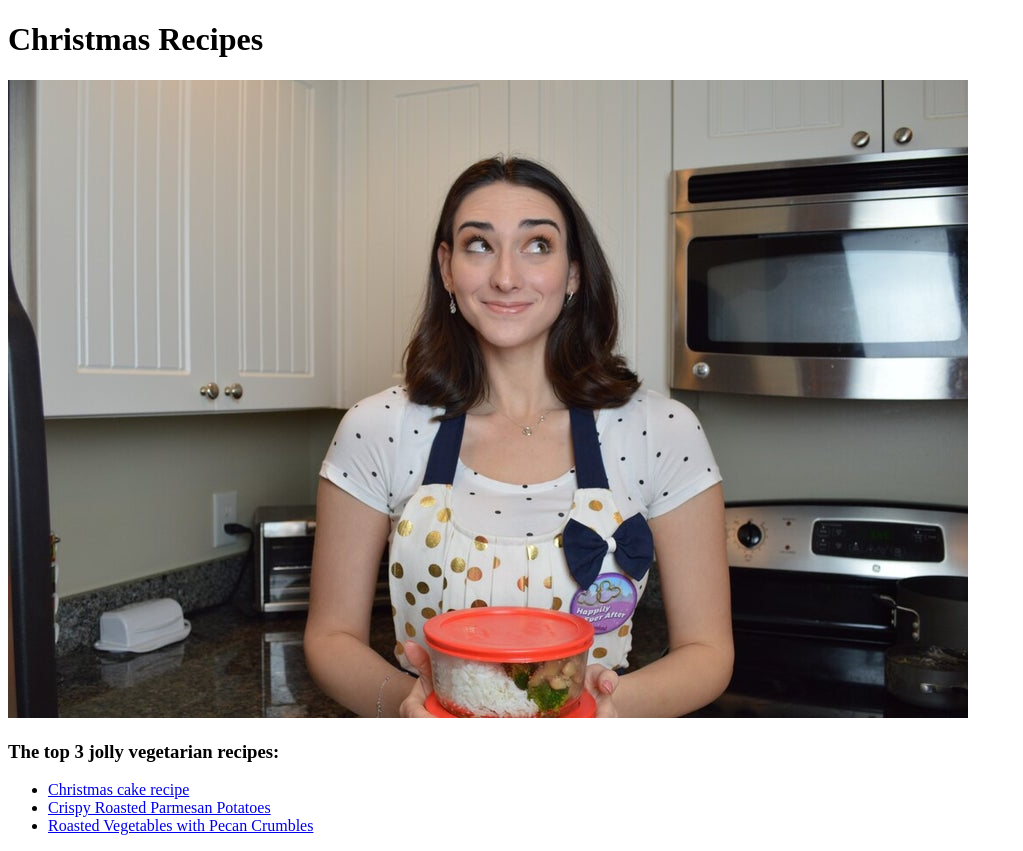
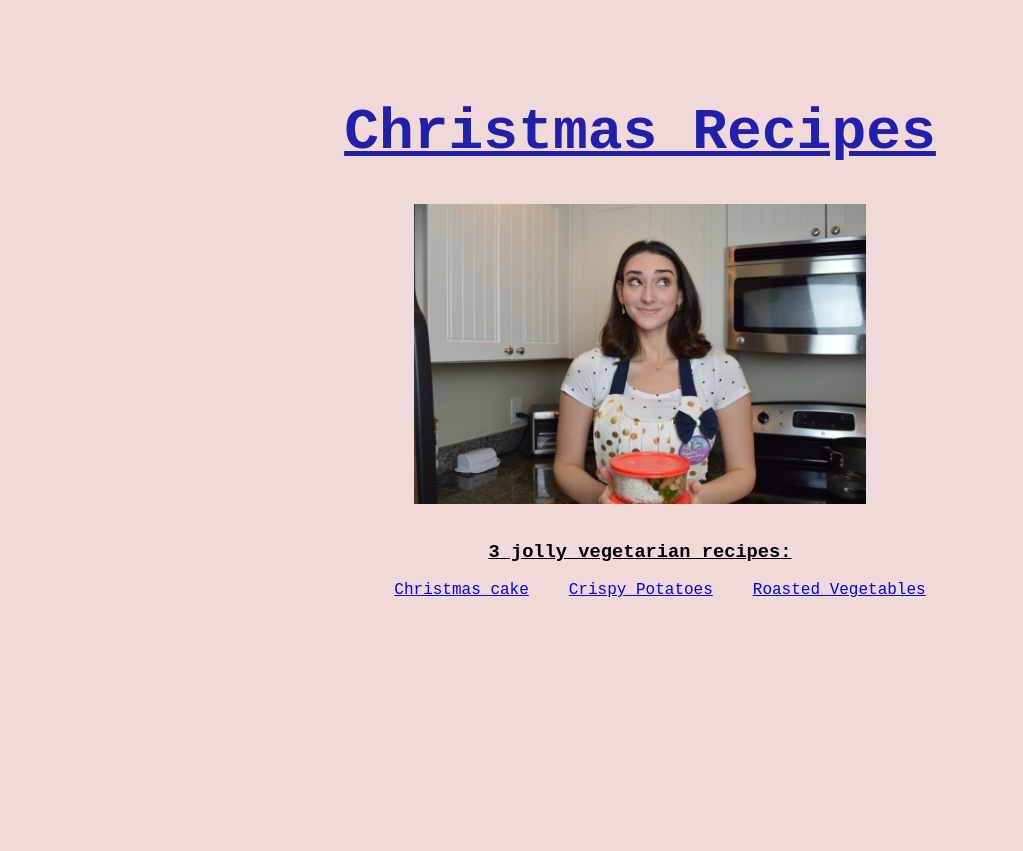
Before and after one commit to model-map/Christmas-recipes-website, a plain HTML site: page index.html in a window 1280 px wide. Shown: the whole page, without its empty margins (0-1023 px from the left). After the commit the page ends 800 px from the top, so only its background shows below. Drawn offline with Linux system fonts and the light colour scheme.

Commit message:
added styles.css

```diff
--- a/index.html
+++ b/index.html
@@ -3,16 +3,19 @@
     <head>
         <meta charset="'utf-8">
         <title>Vegetarian Christmas Recipes for a jolly Xmas!</title>
+        <link rel="stylesheet" href="./styles/styles.css"
     </head>
     <body>
-        <h1>Christmas Recipes</h1>
-        <img src="./images/chef_girl.jpg" alt="A girl excited to cook Christmas recipes">
+        <h1 class="site-title">Christmas Recipes</h1>
+        <div class="center-image"><img src="./images/chef_girl.jpg" alt="A girl excited to cook Christmas recipes"></div>
         <br>
-        <h3>The top 3 jolly vegetarian recipes:</h3>
+        <h3>3 jolly vegetarian recipes:</h3>
         <ul>
-            <li><a href="./recipes/christmas-cake.html">Christmas cake recipe</a></li>
-            <li><a href="./recipes/roasted-potatoes.html">Crispy Roasted Parmesan Potatoes</a></li>
-            <li><a href="./recipes/roasted-vegetables.html">Roasted Vegetables with Pecan Crumbles</a></li>
+            <div class="main-content wrap-block">
+                <li><a href="./recipes/christmas-cake.html">Christmas cake</a></li>
+                <li><a href="./recipes/roasted-potatoes.html">Crispy Potatoes</a></li>
+                <li><a href="./recipes/roasted-vegetables.html">Roasted Vegetables</a></li>
+            </div>
         </ul>
     </body>
 </html>
--- /dev/null
+++ b/styles/styles.css
@@ -0,0 +1,56 @@
+body{
+    font-family: 'Courier New', Courier, monospace;
+    text-align: justify;
+    margin: 100px;
+    background-color: hsl(0,50%,90%);
+}
+
+h1.site-title{
+    font-size: 58px;
+    color:hsl(240, 69%, 40%)
+}
+
+h1,h2,h3{
+    text-decoration: underline;
+    text-align: center;
+}
+
+p,ul,ol{
+    margin:0px 100px 0px 100px;
+}
+
+.wrap-block{
+    display: table;
+    /* border:2px solid red; */ /* uncomment to see the damn block! */
+    margin:auto;
+}
+
+.main-content li{
+    display: inline;
+    padding:0px 20px 0px 20px;
+
+}
+
+/* font-size and image adjustments */
+
+h1{font-size: 32px;
+}
+
+h2{
+    font-size: 24px;
+}
+
+img{
+    height:300px;
+    width:auto;
+    text-align: center;
+}
+
+.rotate-r90{
+    transform: rotate(270deg);
+}
+
+.center-image{
+    display: flex;
+    justify-content: center;
+}
```
Also changed, not shown: recipes/christmas-cake.html (+2 -1 lines), recipes/roasted-potatoes.html (+4 -3 lines), recipes/roasted-vegetables.html (+2 -1 lines), images/potatoes.jpg, images/vegetables.jpg.
